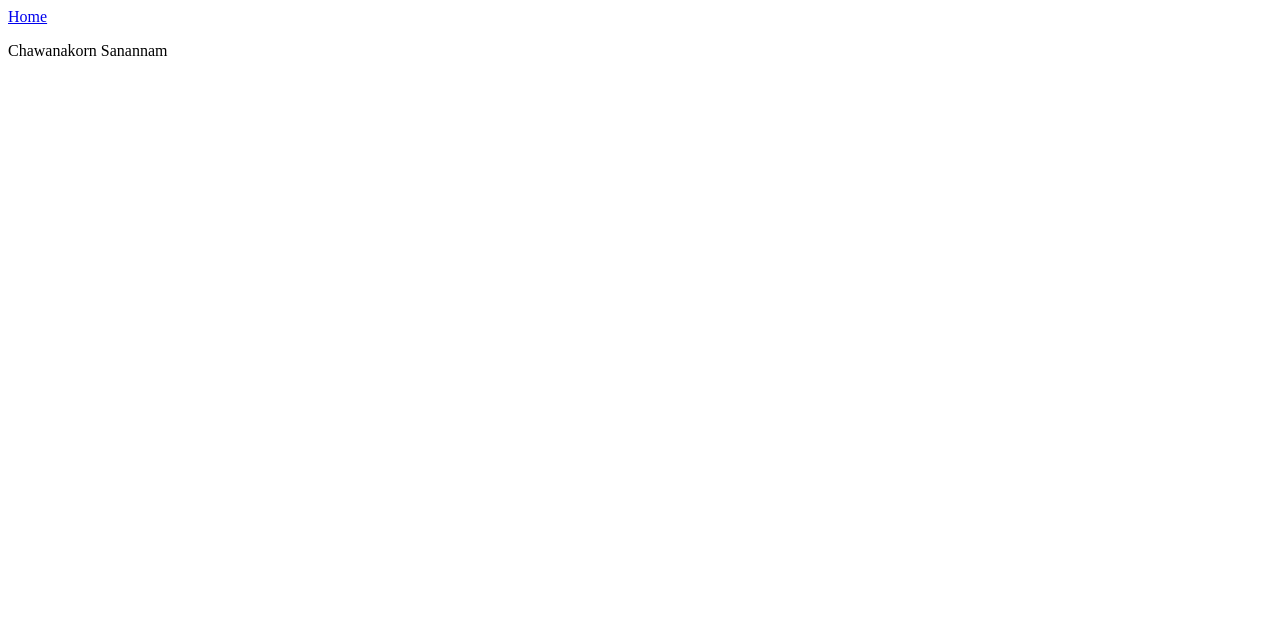
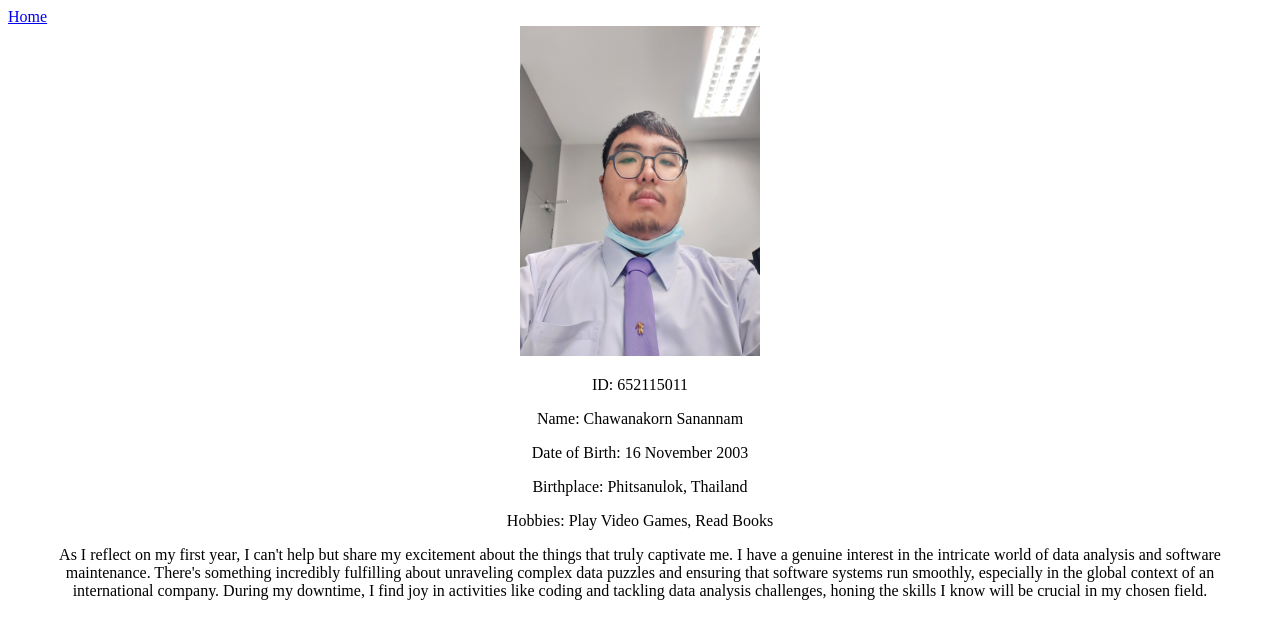
Before and after one commit to JJKung07/Lab3-3v2, a plain HTML site: page profile.html in a window 1280 px wide. Drawn offline with Linux system fonts and the light colour scheme.

Commit message:
add details to profile page

```diff
--- a/profile.html
+++ b/profile.html
@@ -3,10 +3,28 @@
   <head>
     <meta charset="UTF-8" />
     <meta name="viewport" content="width=device-width, initial-scale=1.0" />
-    <title>My Profile</title>
+    <title>Profile</title>
     <a href="index.html">Home</a>
   </head>
   <body>
-    <p>Chawanakorn Sanannam</p>
+    <div style="text-align: center">
+      <img src="mypicture.jpg" alt="my picture" width="240" height="330" />
+      <p>ID: 652115011</p>
+      <p>Name: Chawanakorn Sanannam</p>
+      <p>Date of Birth: 16 November 2003</p>
+      <p>Birthplace: Phitsanulok, Thailand</p>
+      <p>Hobbies: Play Video Games, Read Books</p>
+
+      <blockquote>
+        As I reflect on my first year, I can't help but share my excitement
+        about the things that truly captivate me. I have a genuine interest in
+        the intricate world of data analysis and software maintenance. There's
+        something incredibly fulfilling about unraveling complex data puzzles
+        and ensuring that software systems run smoothly, especially in the
+        global context of an international company. During my downtime, I find
+        joy in activities like coding and tackling data analysis challenges,
+        honing the skills I know will be crucial in my chosen field.
+      </blockquote>
+    </div>
   </body>
 </html>
```
Also changed, not shown: mypicture.jpg (added).
